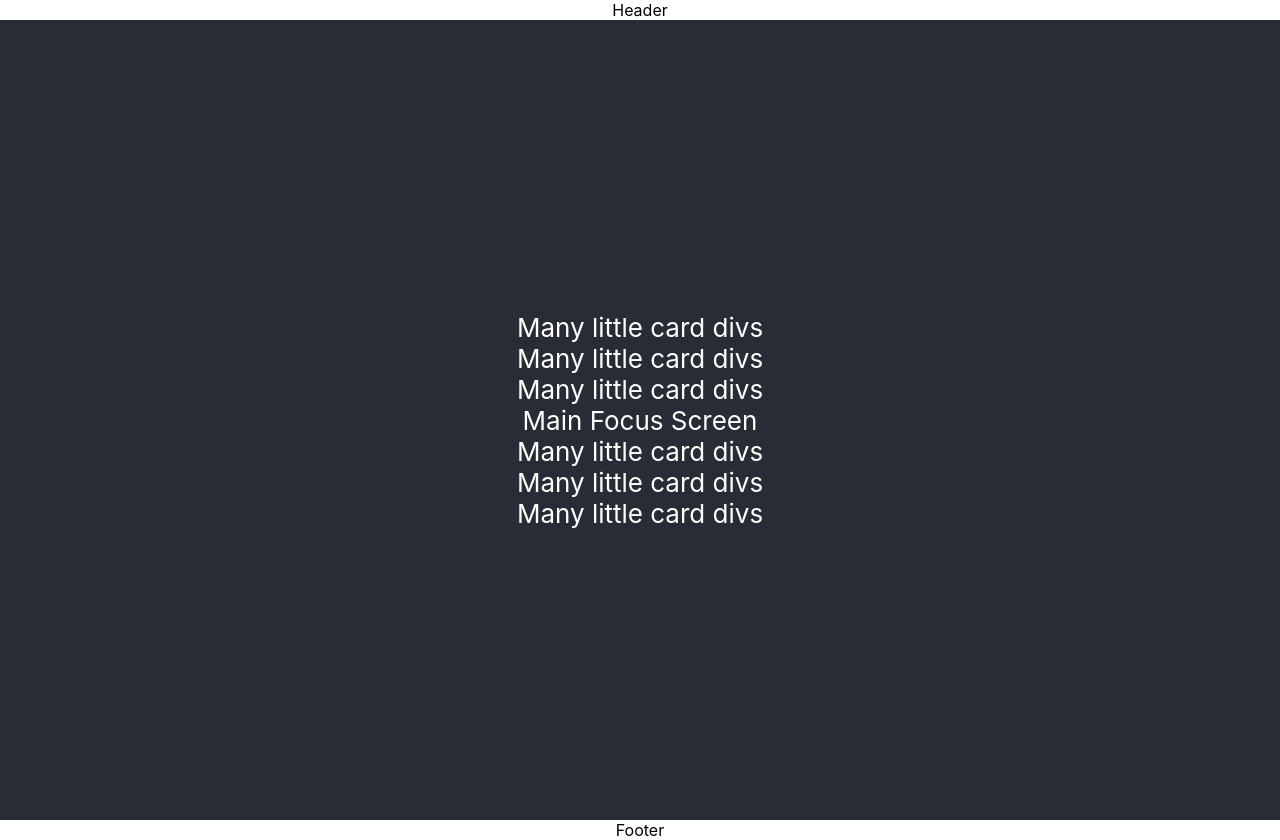
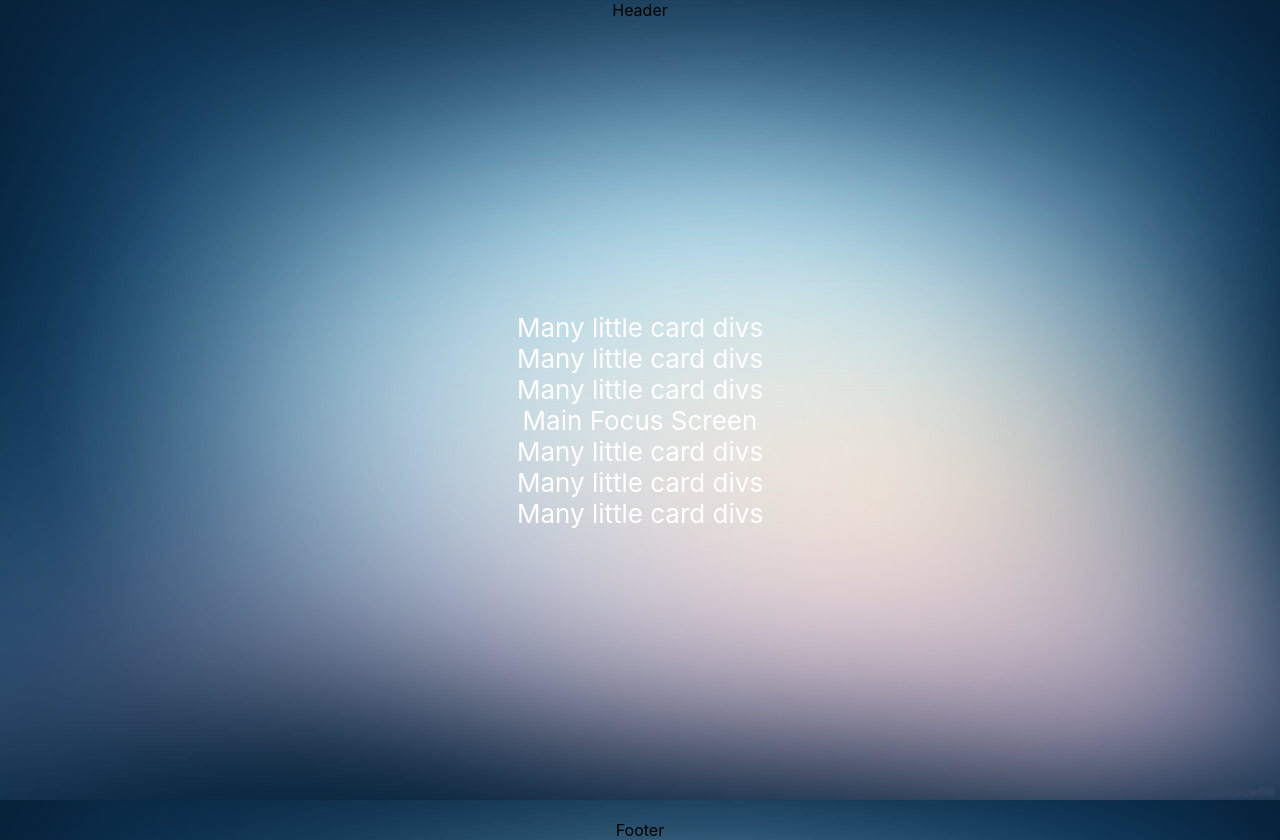
Before and after one commit to MrJanHorak/react-api-dashboard-display, a React (Create React App) app: page / in a window 1280 px wide. Built offline with nearby package versions, Linux system fonts and the light colour scheme.

Commit message:
add background image

```diff
--- a/src/App.css
+++ b/src/App.css
@@ -2,19 +2,7 @@
   text-align: center;
 }
 
-.App-logo {
-  height: 40vmin;
-  pointer-events: none;
-}
-
-@media (prefers-reduced-motion: no-preference) {
-  .App-logo {
-    animation: App-logo-spin infinite 20s linear;
-  }
-}
-
 .App-header {
-  background-color: #282c34;
   min-height: 100vh;
   display: flex;
   flex-direction: column;
@@ -27,12 +15,3 @@
 .App-link {
   color: #61dafb;
 }
-
-@keyframes App-logo-spin {
-  from {
-    transform: rotate(0deg);
-  }
-  to {
-    transform: rotate(360deg);
-  }
-}
--- a/src/index.css
+++ b/src/index.css
@@ -1,3 +1,11 @@
+html {
+  background: url(/src/assests/backgroundImages/38610.jpg) no-repeat center center fixed;
+  -webkit-background-size: cover;
+  -moz-background-size: cover;
+  -o-background-size: cover;
+  background-size: cover;
+}
+
 body {
   margin: 0;
   font-family: -apple-system, BlinkMacSystemFont, 'Segoe UI', 'Roboto', 'Oxygen',
```
Also changed, not shown: src/assests/backgroundImages/38610.jpg (added).
